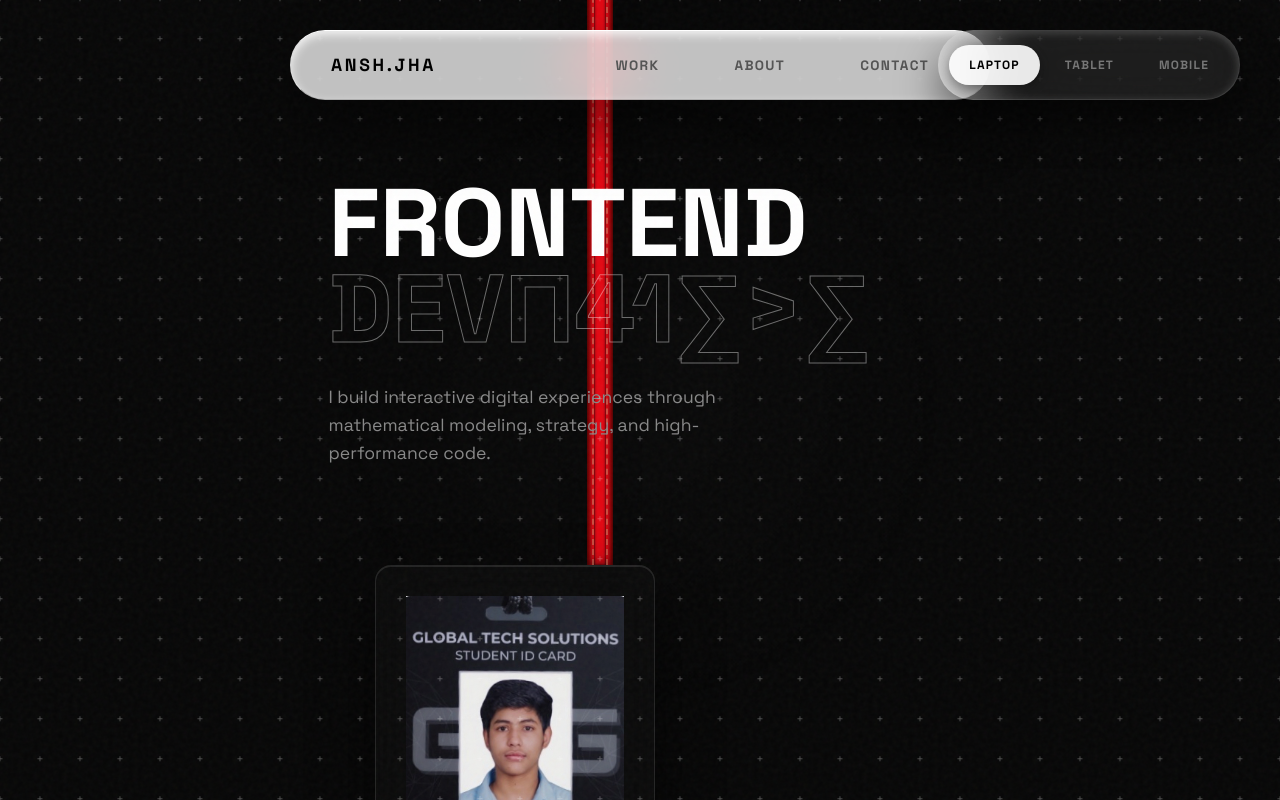
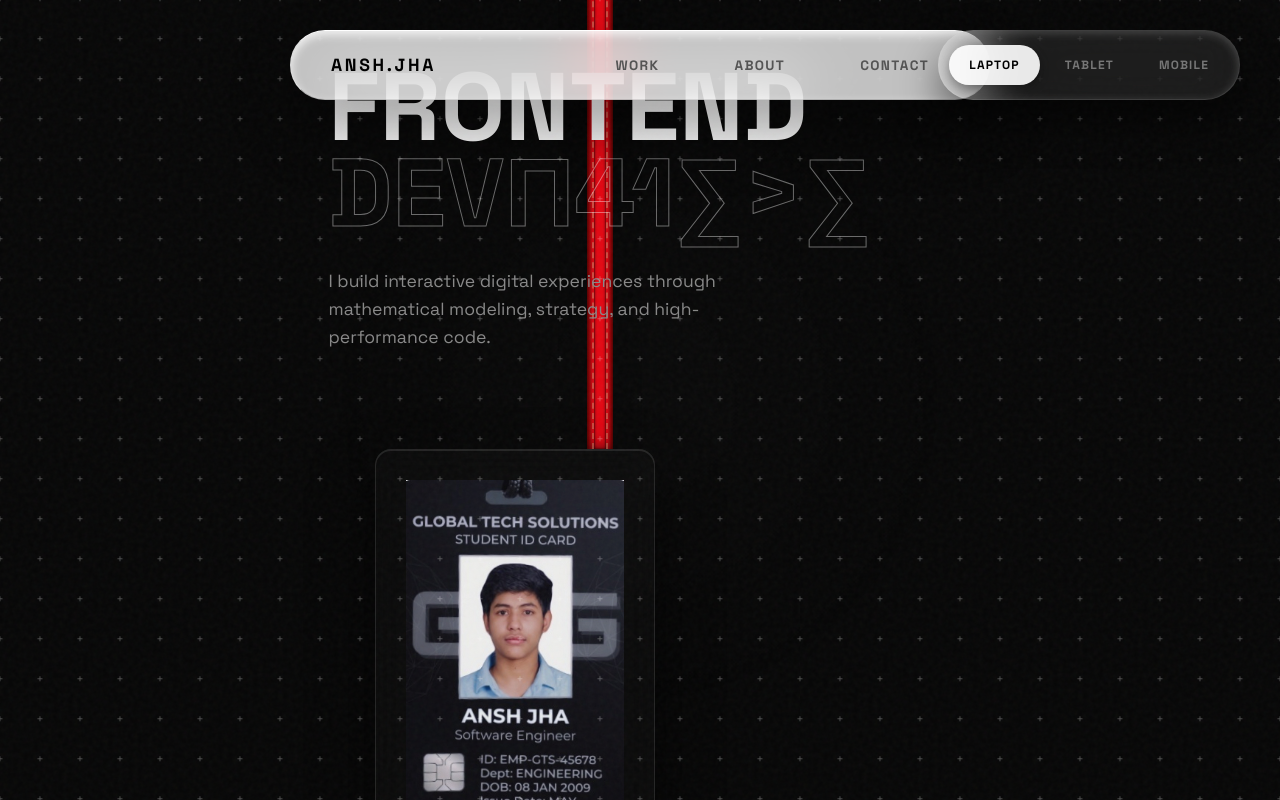
Before and after one commit to AK-projects88/portfolio, a React (Create React App) app: page / in a window 1280 px wide. Shown: the top 800 px of the page. Built offline with nearby package versions, Linux system fonts and the light colour scheme.

Commit message:
Revert "fix: restored top padding shield to prevent hero text from colliding with floating nav"
This reverts commit 550c7356fce6ad9fb515c3aa267dc8870384ecba.

```diff
--- a/src/App.css
+++ b/src/App.css
@@ -671,8 +671,7 @@ body, button, .id-card {
   justify-content: center;
   width: 100%;
   max-width: 1200px;
-  /* THE SHIELD IS BACK: 180px top, 2rem right, 4rem bottom, 2rem left */
-  padding: 180px 2rem 4rem 2rem;
+  padding: 4rem 2rem;
   gap: 3rem;
 }
 .id-card-wrapper {
```
